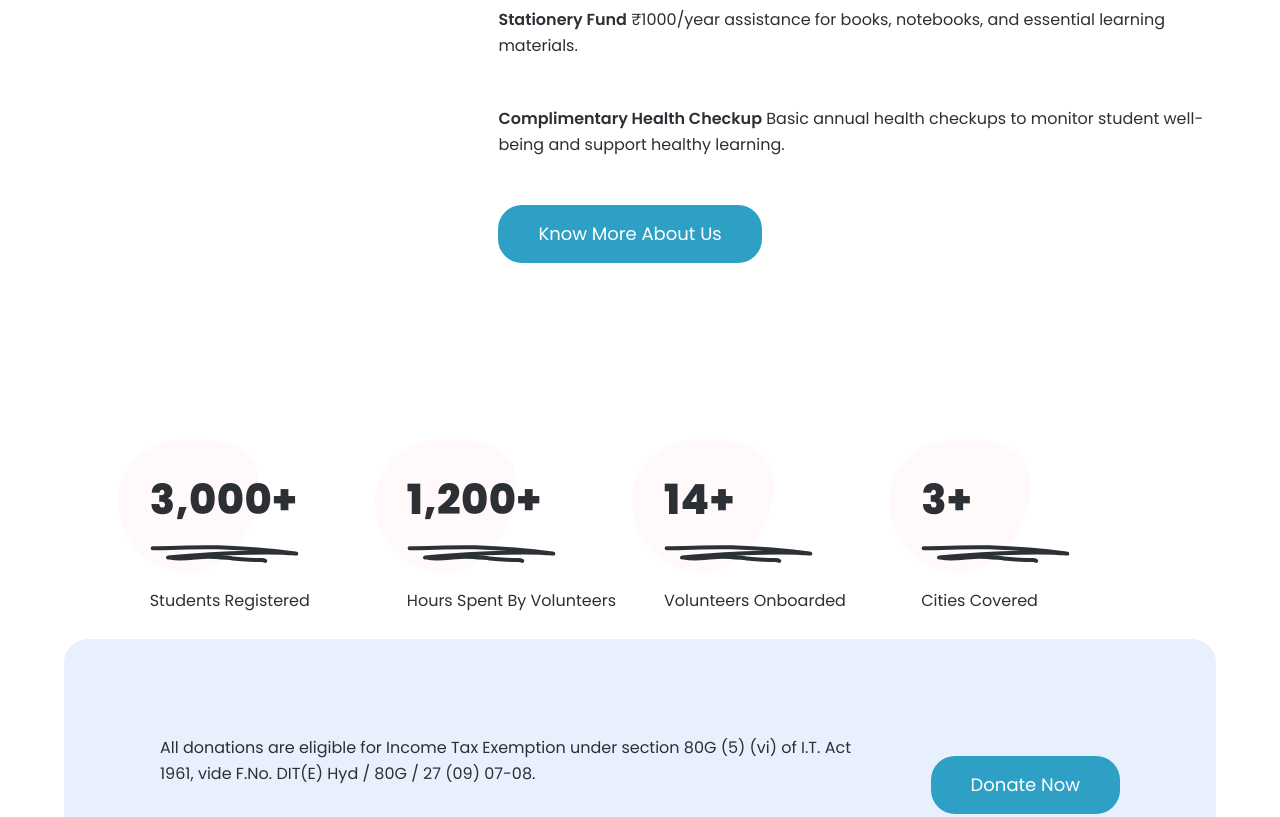
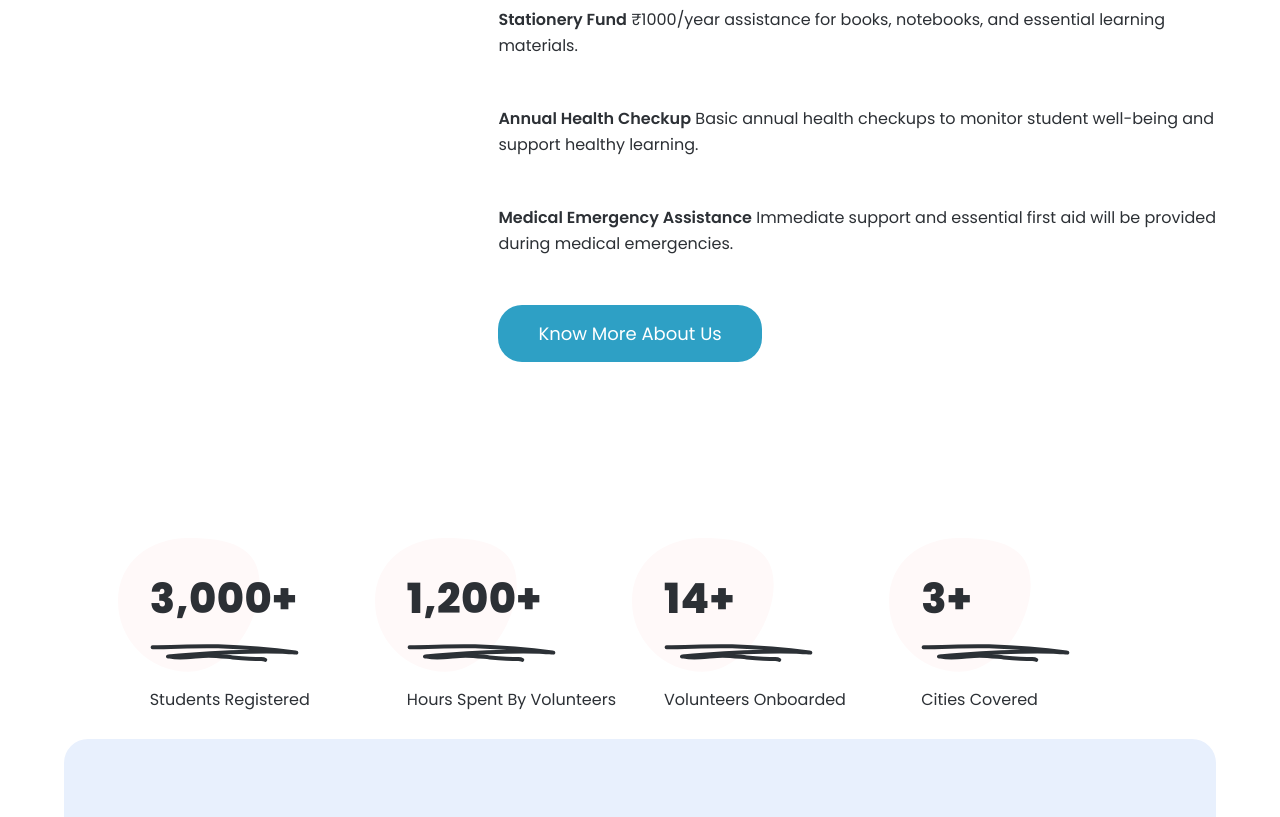
Before and after one commit to vidyarth-org/vidyarth, a plain HTML site: page docs/index.html in a window 1280 px wide. Shown: the part 1536-2353 px from the top of the page. Drawn offline with Linux system fonts and the light colour scheme.

Commit message:
Update index.html

```diff
--- a/docs/index.html
+++ b/docs/index.html
@@ -63,7 +63,7 @@
 <div class="container-hero">
 <div data-w-id="dd7fee72-0c60-41a7-a0f5-54d1d77f2c88" style="opacity:0" class="hero-column">
 <!--<div class="tagline">Volunteer for the cause</div>-->
-<h1 class="heading">Education.<br>Health.<br>Hope.</h1>
+<h1 class="heading">Education.<br>Health.<br>Grow.</h1>
 <img src="64e379f5c8606ea47c3e346c/64eed5c09a45452fb1c2b612_pink_ellipse.svg" loading="lazy" style="opacity:0" data-w-id="938ca58e-054f-fd1a-d500-2964c98e29ab" alt="" class="pink-ellipse-hero"/>
 
 <img src="64e379f5c8606ea47c3e346c/64eed5c145b217c3c3cee33b_Underline 4.svg" loading="lazy" alt=""/>
@@ -121,7 +121,9 @@
 <p>
 <b style="font-weight: 600;"> Stationery Fund</b> ₹1000/year assistance for books, notebooks, and essential learning materials.</p>
 <p>
-<b style="font-weight: 600;"> Complimentary Health Checkup</b> Basic annual health checkups to monitor student well-being and support healthy learning.</p>
+<b style="font-weight: 600;"> Annual Health Checkup</b> Basic annual health checkups to monitor student well-being and support healthy learning.</p>
+<p>
+<b style="font-weight: 600;"> Medical Emergency Assistance</b> Immediate support and essential first aid will be provided during medical emergencies.</p>
 <a href="#aboutus" class="button w-button">Know More About Us</a>
 </div>
 </div>
@@ -332,7 +334,7 @@ I am interested in donating funds to support your initiatives. Please share the
 <img src="64e379f5c8606ea47c3e346c/653220d5b0b84e8af129d86f_uil_angle-down-blue.svg" loading="lazy" alt="carret down - volunteer - best organization website webflow CMS template" class="faq-icon-carret"/>
 </div>
 <nav class="faq-accordion-dropdown-list w-dropdown-list">
-<div class="faq-accordion-answer">Each registered student is eligible for annual support including:<br>• ₹1000 Uniform Fund<br>• ₹1000 Stationery Fund<br>• Complimentary Health Checkup<br>
+<div class="faq-accordion-answer">Each registered student is eligible for annual support including:<br>• ₹1000 Uniform Fund<br>• ₹1000 Stationery Fund<br>• Annual Health Checkup<br>• Medical Emergency Assistance<br>
 <i>Benefits are subject to availability of funds and verification.</i></div>
 </nav>
 </div>
@@ -534,7 +536,7 @@ We believe that no child should struggle to continue education due to lack of ba
 <a href="#aboutus" class="footer-link w-inline-block">
 <div>About Us</div>
 </a>
-<a href="" class="footer-link w-inline-block">
+<a href="https://vidyarth.kesug.com/Vidyarth/check.php" class="footer-link w-inline-block">
 <div>Registration</div>
 </a>
 
```
